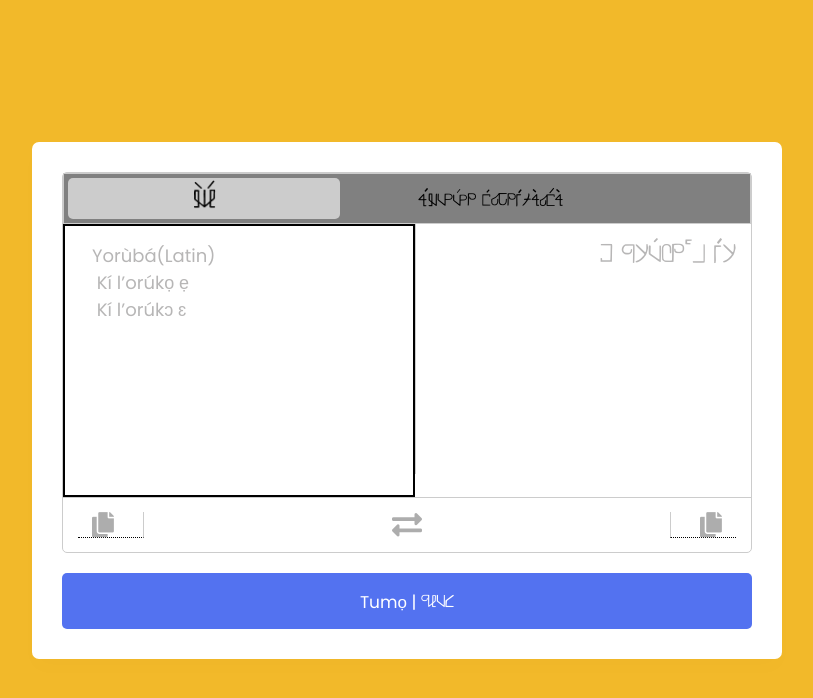
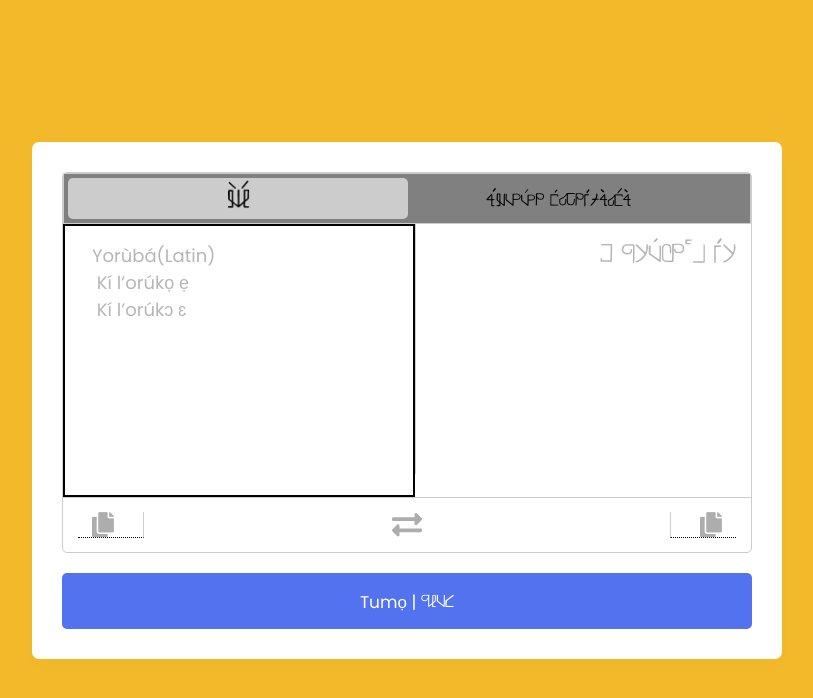
Before and after one commit to oduduwatranslate/yoruba, a plain HTML site: page index.html in a window 1280 px wide. Shown: the whole page, without its empty margins (233-1046 px from the left). Drawn offline with Linux system fonts and the light colour scheme.

Commit message:
Yoruba Standard Use

```diff
--- a/style.css
+++ b/style.css
@@ -246,3 +246,7 @@ body{
 .currentTab {
   border: 2px solid black;
 }
+
+.widthOfTab {
+  width: 50%;
+}
```
